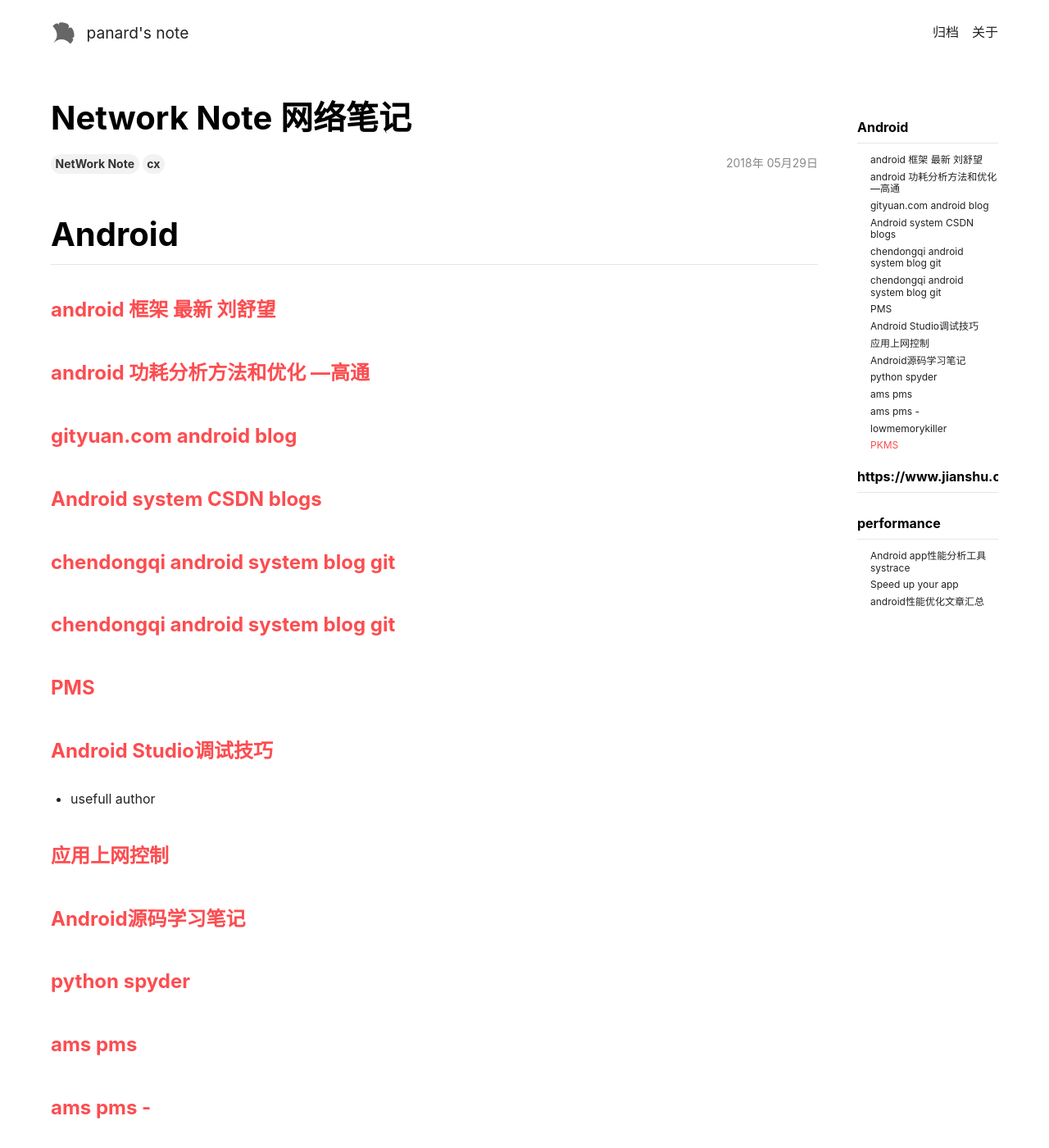
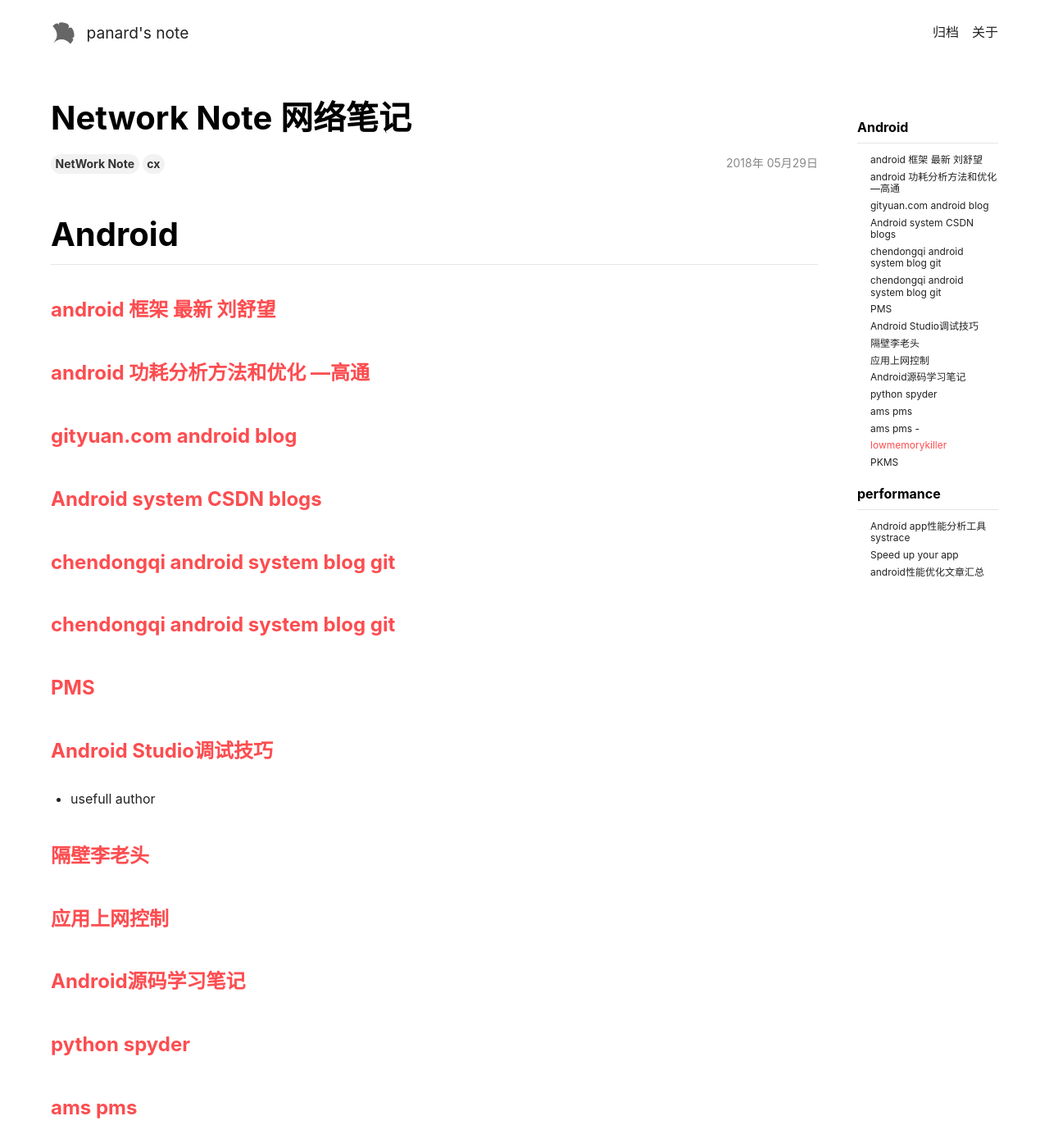
Before and after one commit to panard313/panard313.github.io, a Jekyll site: the page built from _posts/2018-05-29-network-note.md, in a window 1280 px wide and 1400 px high. Shown: the whole window at 82% size. Built offline with Jekyll 4.4.1, drawn with Linux system fonts in a browser that asks for light colours; nearby versions of some CDN libraries.

Commit message:
Title:  add web note Description: Author:

```diff
--- a/_posts/2018-05-29-network-note.md
+++ b/_posts/2018-05-29-network-note.md
@@ -27,6 +27,8 @@
 
 -   usefull author
 
+### [隔壁李老头](https://www.jianshu.com/users/8b9c629f69dd/subscriptions)
+
 ### [应用上网控制](https://blog.csdn.net/xiaoxsen/article/details/78034353)
 
 ###  [Android源码学习笔记](https://blog.csdn.net/column/details/13723.html)
@@ -53,8 +55,7 @@
 - https://blog.csdn.net/freekiteyu/article/details/82774947
 - https://blog.csdn.net/freekiteyu/article/details/87934375#comments
 - https://www.jianshu.com/p/b9b2b0f650e9
-=======
->>>>>>> Stashed changes
+- [隔壁李老头](https://www.jianshu.com/users/8b9c629f69dd/subscriptions)
 
 # performance
 
```
